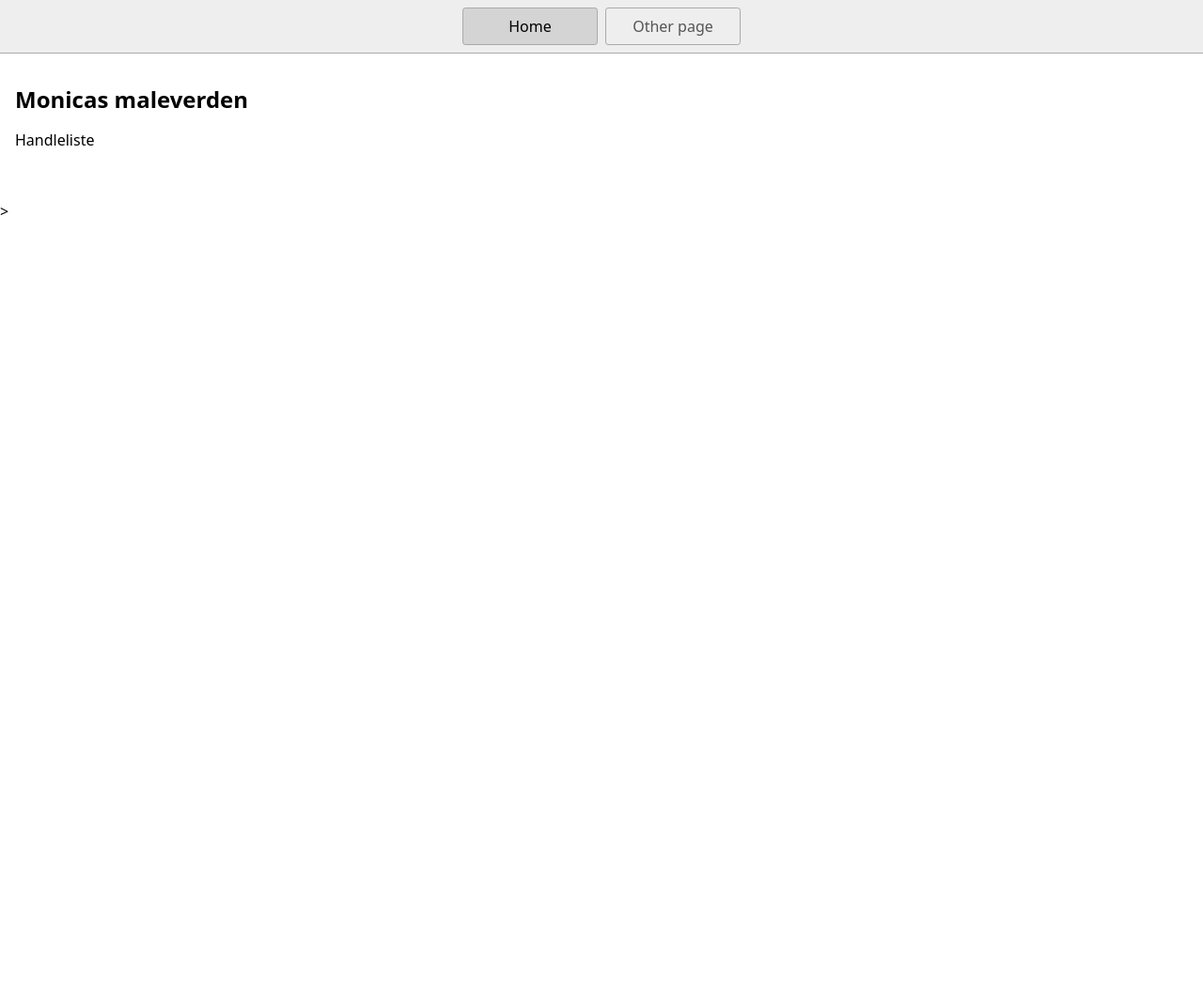
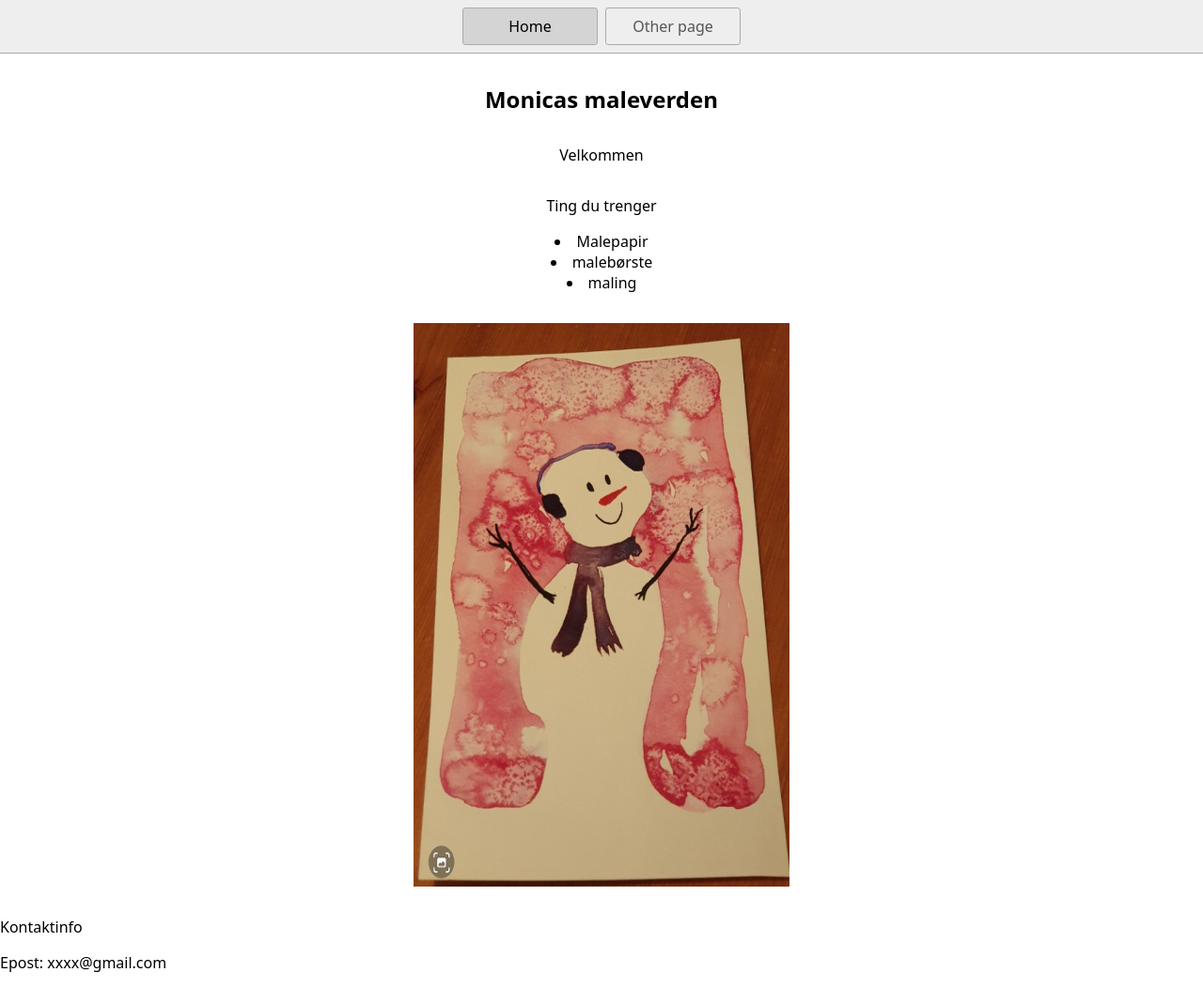
Before and after one commit to Talitha76/Monicas-maleverden, a website: page index.html in a window 1280 px wide. Shown: the whole page at 94% size. Before the commit the page ends 800 px from the top, so only its background shows below. Drawn offline with Linux system fonts and the light colour scheme.

Commit message:
first commit first attemt at homepage main flex

```diff
--- a/index.html
+++ b/index.html
@@ -22,12 +22,18 @@
 
     <main>
       <h1>Monicas maleverden</h1>
-      <p>Handleliste</p>
-      <img src="" alt="" />
+      <p>Velkommen</p>
+      <p>Ting du trenger
+        <li>Malepapir</li>
+        <li>malebørste</li>
+        <li>maling</li>
+      </p>
+      <img src="Snowman.jpg" alt="Snømann" width="400" height="600"/>
     </main>
 
-    ><footer>
-
+    <footer>
+<p>Kontaktinfo</p>
+<p>Epost: xxxx@gmail.com</p>
 
     </footer>
   </body>
--- a/styles.css
+++ b/styles.css
@@ -44,3 +44,9 @@ h1 {
   font-weight: bold;
   font-size: 1.5rem;
 }
+main {
+  display: flex;
+  flex-direction: column;
+  justify-content: center;
+  align-items: center;
+}
```
Also changed, not shown: Snowman.jpg (added), 1 other file.
